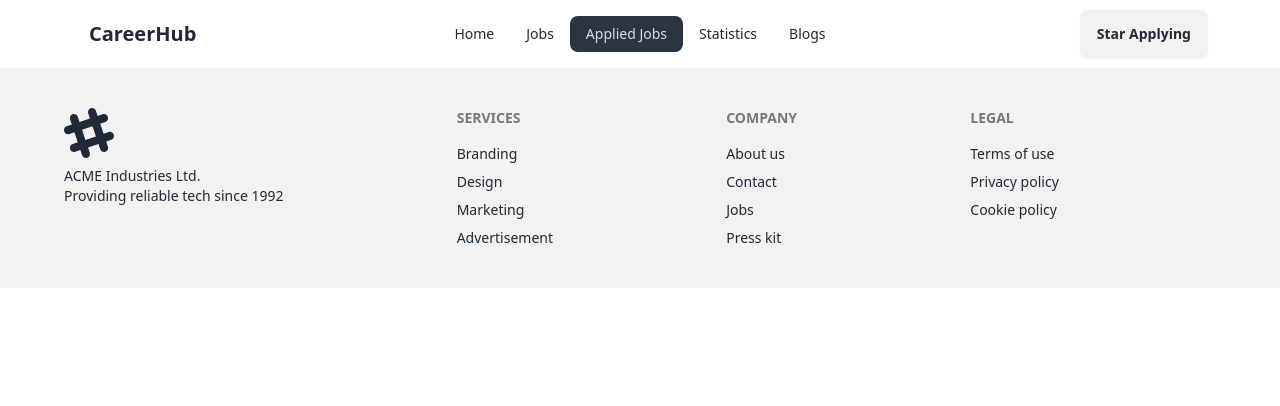
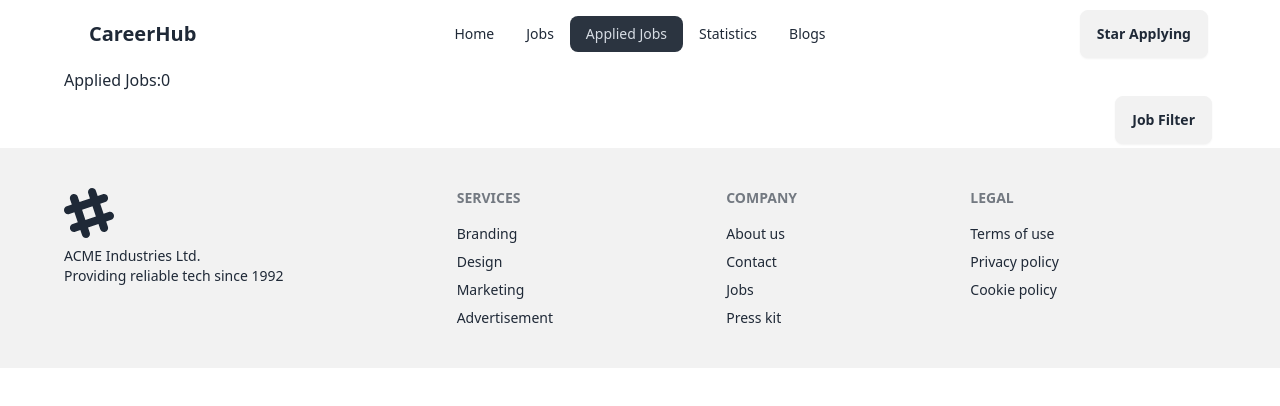
Before and after one commit to NazmulHasanNahin/Career-job, a React (Vite) app: page /applied in a window 1280 px wide. Shown: the top 406 px of the page. Built offline with nearby package versions, Linux system fonts and the light colour scheme.

Commit message:
applied jobs

```diff
--- a/src/components/AppliedJobs/AppliedJobs.jsx
+++ b/src/components/AppliedJobs/AppliedJobs.jsx
@@ -1,9 +1,48 @@
+import { useEffect, useState } from "react";
+import { useLoaderData } from "react-router";
+import { getstoredjobapplication } from "../../utility/localstorage";
+
+const AppliedJobs = () => {
+    const jobs = useLoaderData();
+
+    const [appliedjobs, setappliedjobs] = useState([]);
 
 
-const AppliedJobs = () => {
+    useEffect(() => {
+        const storedjobids = getstoredjobapplication();
+        if (jobs.length > 0) {
+            const jobsapplied = jobs.filter(job => storedjobids.includes(job.id));
+            setappliedjobs(jobsapplied);
+        }
+    }, [jobs]); // Added 'jobs' as a dependency
+
     return (
         <div>
-           <h1></h1>
+
+            <h1>Applied Jobs:{appliedjobs.length}</h1>
+            <div className="flex justify-end">
+                <details className="dropdown">
+                    <summary className="btn m-1">Job Filter</summary>
+                    <ul className="menu dropdown-content bg-base-100 rounded-box z-[1] w-52 p-2 shadow right-0 ml-auto">
+                        <li><a>All</a></li>
+                        <li><a>Remote</a></li>
+                        <li><a>Onsite</a></li>
+                    </ul>
+                </details>
+            </div>
+
+            <div>
+                {
+                    appliedjobs.map(appliedjob => <div key={appliedjob.id} >
+                        <h1>{appliedjob.job_title}</h1>
+                        {/* <img src={appliedjob.logo} alt="" /> */}
+                        <h1>{appliedjob.remote_or_onsite}</h1>
+
+                    </div>
+
+                    )
+                }
+            </div>
         </div>
     );
 };
--- a/src/components/JobDetails/JobDetails.jsx
+++ b/src/components/JobDetails/JobDetails.jsx
@@ -7,12 +7,13 @@ const JobDetails = () => {
 
     const jobs = useLoaderData();
     const {id} = useParams();
-    const job = jobs.find(job => job.id == id);
+    const idint= parseInt(id);
+    const job = jobs.find(job => job.id === idint);
     console.log(job);
 
 
     const notify = () => {
-        savejobapplication(id);
+        savejobapplication(idint);
         toast(`You have applied to ${job.job_title}`);
     }
 
```
